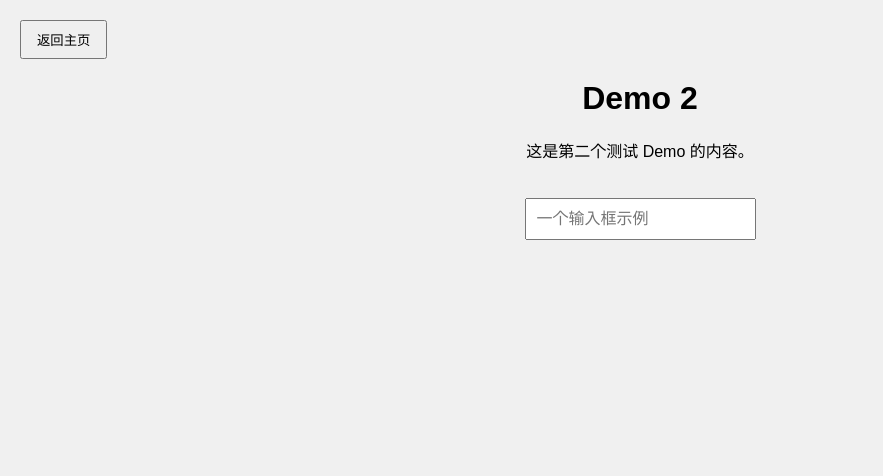
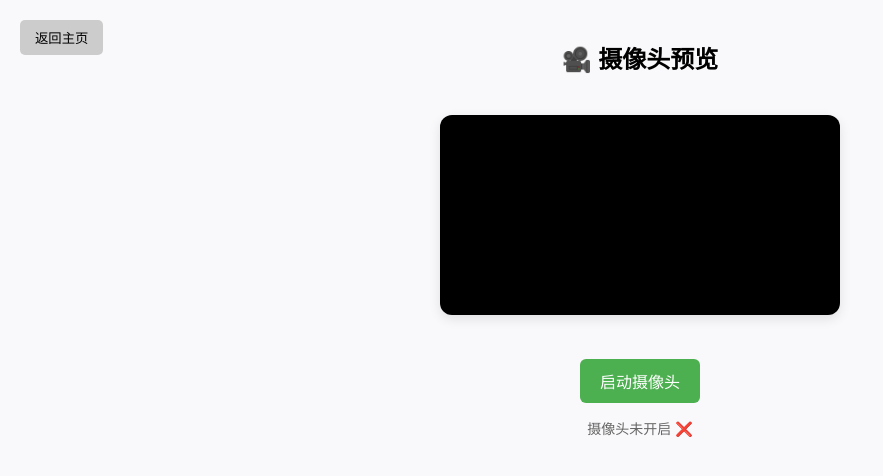
Before and after one commit to yikousu/demo-test-front, a Vue app: page /demo2 in a window 1280 px wide. Shown: the top 476 px of the page, without its empty margins (0-883 px from the left). Built offline with nearby package versions, Linux system fonts and the light colour scheme.

Commit message:
feat: 摄像头预览功能

```diff
--- a/src/views/Demo2.vue
+++ b/src/views/Demo2.vue
@@ -1,21 +1,61 @@
 <template>
     <div class="demo-container">
         <button @click="goBack" class="back-button">返回主页</button>
-        <h1>Demo 2</h1>
-        <p>这是第二个测试 Demo 的内容。</p>
-        <input type="text" placeholder="一个输入框示例">
-        <!-- 在这里放置 Demo 2 的具体实现 -->
+        <h2>🎥 摄像头预览</h2>
+
+        <video ref="videoRef" autoplay playsinline class="video-preview"></video>
+
+        <div class="controls">
+            <button v-if="!isCameraOn" @click="startCamera" class="btn start-btn">
+                启动摄像头
+            </button>
+            <button v-else @click="stopCamera" class="btn stop-btn">关闭摄像头</button>
+        </div>
+
+        <p class="status" :class="{ error: errorMsg }">
+            {{ errorMsg || (isCameraOn ? "摄像头已开启 ✅" : "摄像头未开启 ❌") }}
+        </p>
     </div>
 </template>
 
 <script setup>
-import { useRouter } from 'vue-router'
+import { ref, onBeforeUnmount } from "vue";
+import { useRouter } from "vue-router";
 
-const router = useRouter()
+const router = useRouter();
+const videoRef = ref(null);
+const isCameraOn = ref(false);
+const errorMsg = ref("");
+let stream = null;
 
 const goBack = () => {
-    router.push('/')
-}
+    router.push("/");
+};
+
+const startCamera = async () => {
+    errorMsg.value = "";
+    try {
+        stream = await navigator.mediaDevices.getUserMedia({ video: true });
+        videoRef.value.srcObject = stream;
+        isCameraOn.value = true;
+    } catch (error) {
+        errorMsg.value = "无法访问摄像头，请检查权限或设备。";
+        console.error("摄像头启动失败:", error);
+    }
+};
+
+const stopCamera = () => {
+    if (stream) {
+        stream.getTracks().forEach((track) => track.stop());
+        videoRef.value.srcObject = null;
+        isCameraOn.value = false;
+    }
+};
+
+// 组件卸载时自动关闭摄像头
+onBeforeUnmount(() => {
+    stopCamera();
+});
 </script>
 
 <style scoped>
@@ -24,9 +64,8 @@ const goBack = () => {
     text-align: center;
     height: 100vh;
     box-sizing: border-box;
+    background-color: #f9f9fb;
     position: relative;
-    background-color: #f0f0f0;
-    /* 给 Demo 2 加个不同的背景色以区分 */
 }
 
 .back-button {
@@ -34,16 +73,51 @@ const goBack = () => {
     top: 20px;
     left: 20px;
     padding: 8px 15px;
+    border: none;
+    background-color: #ccc;
+    border-radius: 5px;
     cursor: pointer;
 }
 
-h1 {
-    margin-top: 60px;
+.video-preview {
+    width: 60%;
+    max-width: 400px;
+    margin: 20px auto;
+    border-radius: 12px;
+    box-shadow: 0 4px 12px rgba(0, 0, 0, 0.1);
+    background: black;
 }
 
-input {
+.controls {
     margin-top: 20px;
-    padding: 10px;
+}
+
+.btn {
+    padding: 10px 20px;
+    border: none;
+    border-radius: 6px;
     font-size: 16px;
+    cursor: pointer;
+    margin: 0 10px;
+}
+
+.start-btn {
+    background-color: #4caf50;
+    color: white;
+}
+
+.stop-btn {
+    background-color: #f44336;
+    color: white;
+}
+
+.status {
+    margin-top: 15px;
+    font-size: 14px;
+    color: #666;
+}
+
+.status.error {
+    color: red;
 }
 </style>
```
